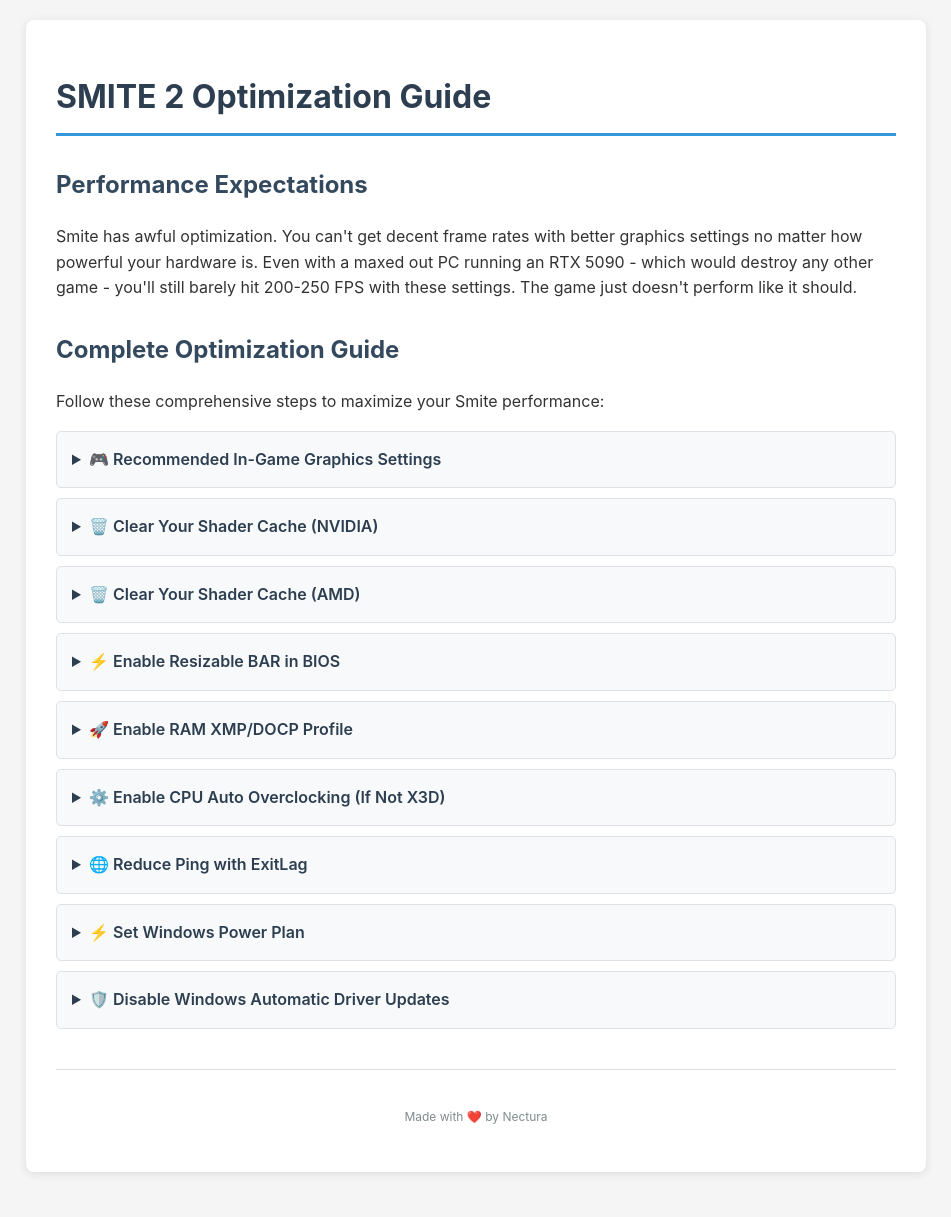
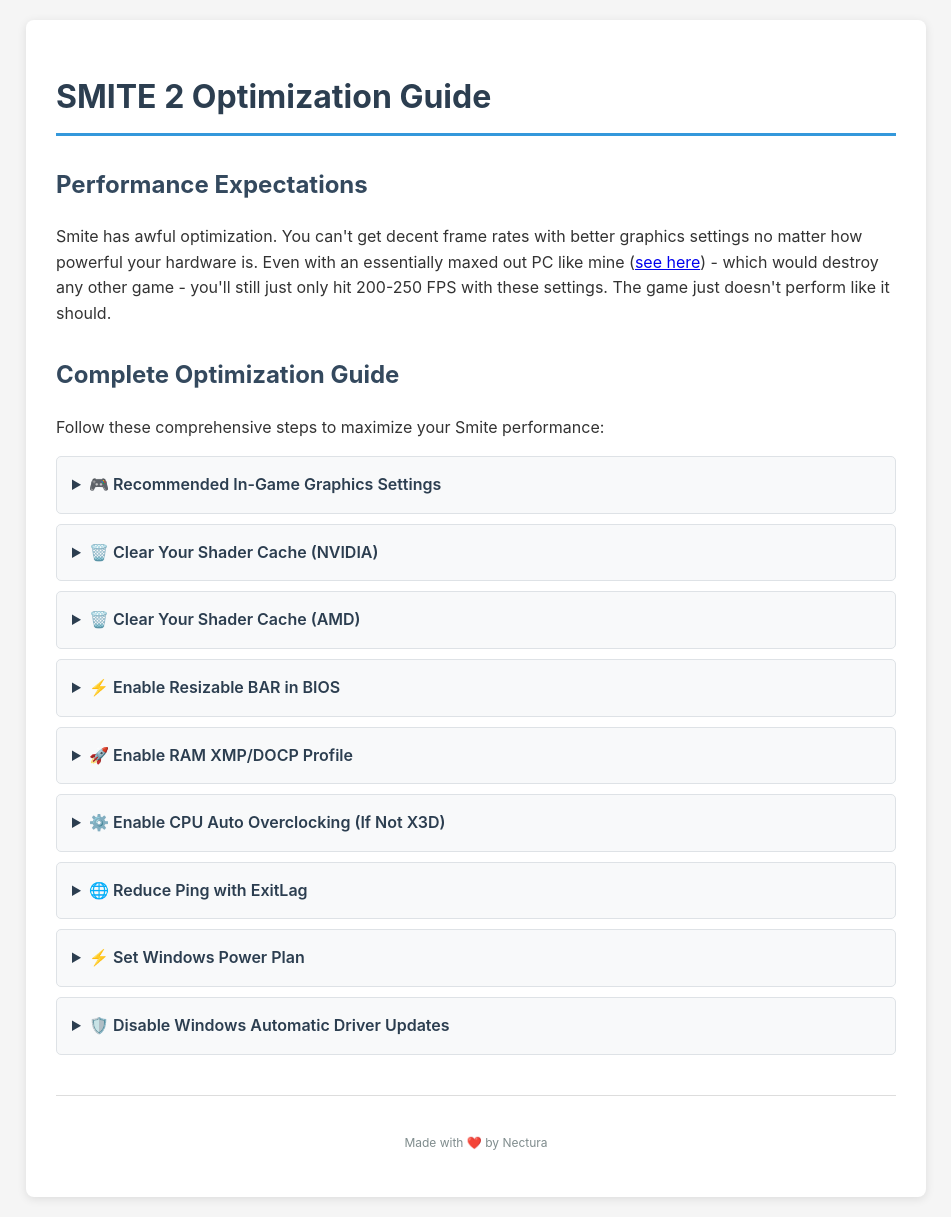
Before and after one commit to Nectura/smite-optimization-guide, a Jekyll site: the page built from README.md, in a window 1280 px wide. Shown: the whole page, without its empty margins (164-1115 px from the left). Built offline with Jekyll 4.4.1, drawn with Linux system fonts in a browser that asks for light colours; our own code applies the rules of GitHub Pages for plain Markdown files; before the commit the page ends 1192 px from its top, so only the background shows below that.

Commit message:
Update default.html

```diff
--- a/_layouts/default.html
+++ b/_layouts/default.html
@@ -131,7 +131,7 @@
       <h1>SMITE 2 Optimization Guide</h1>
 
       <h2>Performance Expectations</h2>
-      <p>Smite has awful optimization. You can't get decent frame rates with better graphics settings no matter how powerful your hardware is. Even with a maxed out PC running an RTX 5090 - which would destroy any other game - you'll still barely hit 200-250 FPS with these settings. The game just doesn't perform like it should.</p>
+      <p>Smite has awful optimization. You can't get decent frame rates with better graphics settings no matter how powerful your hardware is. Even with an essentially maxed out PC like mine (<a href="https://pcpartpicker.com/user/Nectura/saved/#view=qVcJkL" target="_blank">see here</a>) - which would destroy any other game - you'll still just only hit 200-250 FPS with these settings. The game just doesn't perform like it should.</p>
 
       <h2>Complete Optimization Guide</h2>
       <p>Follow these comprehensive steps to maximize your Smite performance:</p>
@@ -178,7 +178,7 @@
           <li>Enable it</li>
           <li>You might need to enable "Above 4G Decoding" as well - look up a guide for your motherboard</li>
           <li>Save and exit (F10)</li>
-          <li>Verify: Task Manager → Performance → GPU → Look for "Resizable BAR: On"</li>
+          <li>Verify: Check in BIOS or the GPU software to confirm</li>
         </ol>
       </details>
 
@@ -253,4 +253,5 @@
       </footer>
     </div>
   </body>
+
 </html>
```
